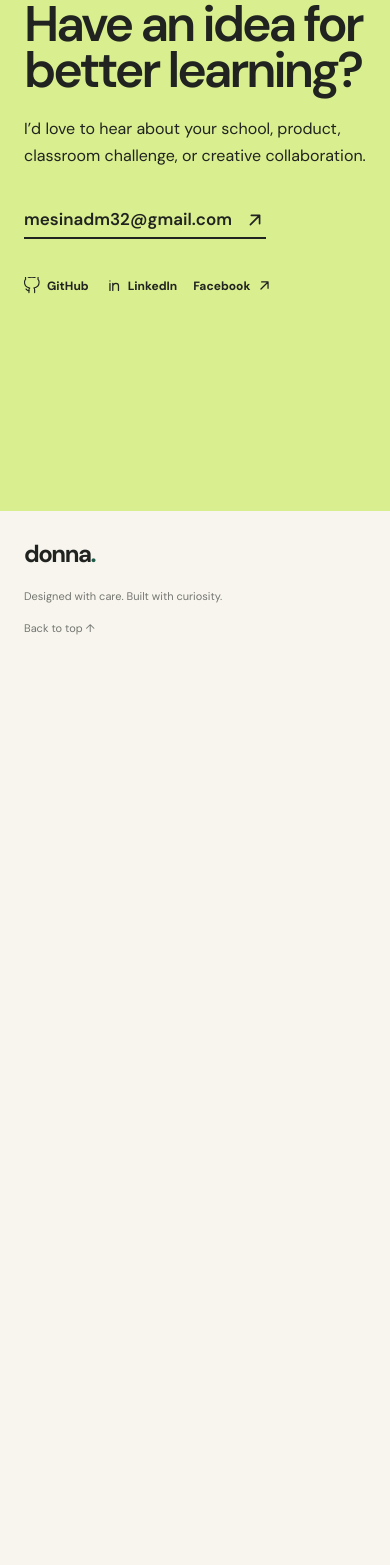
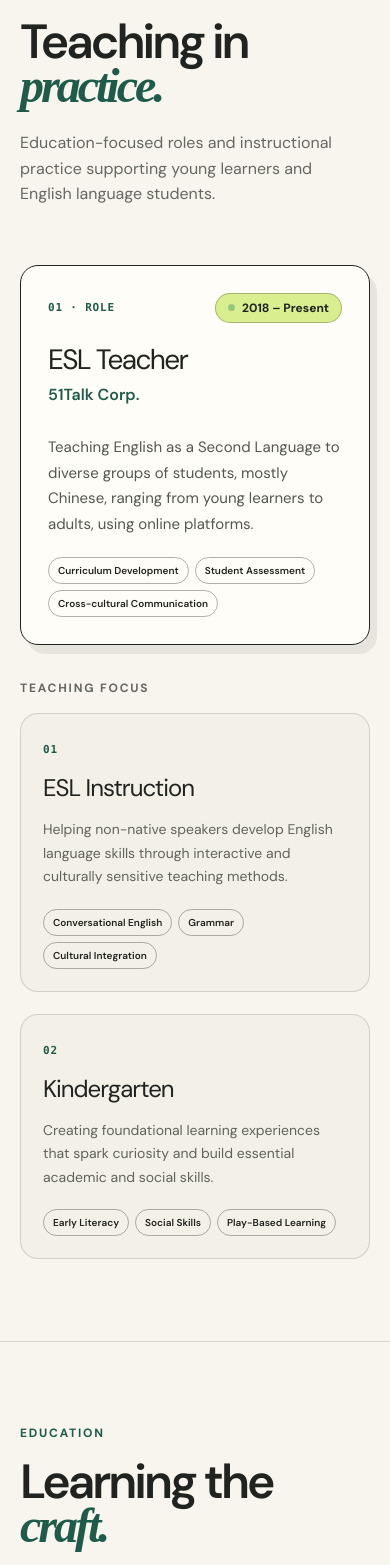
Before and after one commit to Dmjm99125/new-portfolio, a React (Vite) app: page / in a window 390 px wide. Shown: the part 6043-7608 px from the top of the page. Before the commit the page ends 6725 px from the top, so only its background shows below. Built offline with nearby package versions, Linux system fonts and the light colour scheme; a web font is replaced by a local one.

Commit message:
Add work experience and education sections

```diff
--- a/src/App.tsx
+++ b/src/App.tsx
@@ -1,6 +1,7 @@
 import { useState } from "react";
 import CaseStudyModal from "./components/CaseStudyModal";
 import { ArrowUpRight, FileText, Github, LinkedIn, Menu } from "./components/Icons";
+import { education, teachingFocus, workExperience } from "./data/background";
 import { projects } from "./data/projects";
 
 // When your resume is ready, add the PDF to `public/resume.pdf` and set this to `"/resume.pdf"` (or an external link).
@@ -78,6 +79,12 @@ export default function App() {
           </a>
           <a href="#stack" onClick={closeMenu}>
             Stack
+          </a>
+          <a href="#experience" onClick={closeMenu}>
+            Experience
+          </a>
+          <a href="#education" onClick={closeMenu}>
+            Education
           </a>
           <a className="nav-cta" href="#contact" onClick={closeMenu}>
             Let’s talk <ArrowUpRight />
@@ -439,6 +446,104 @@ export default function App() {
           </div>
         </section>
 
+        <section className="experience section" id="experience">
+          <div className="section-heading section-heading-light">
+            <div>
+              <p className="eyebrow">Work experience</p>
+              <h2>
+                Teaching in
+                <br />
+                <em>practice.</em>
+              </h2>
+            </div>
+            <p>
+              Education-focused roles and instructional practice supporting young learners and
+              English language students.
+            </p>
+          </div>
+
+          <div className="experience-list">
+            {workExperience.map((item) => (
+              <article className="experience-card" key={`${item.role}-${item.organization}`}>
+                <div className="experience-meta">
+                  <span className="experience-index">{item.number} · Role</span>
+                  <span className="period-pill">
+                    <i aria-hidden="true" /> {item.period}
+                  </span>
+                </div>
+                <div className="experience-body">
+                  <div>
+                    <h3>{item.role}</h3>
+                    <p className="experience-org">{item.organization}</p>
+                  </div>
+                  <div className="experience-details">
+                    <p>{item.description}</p>
+                    <div className="tag-list">
+                      {item.tags.map((tag) => (
+                        <span key={tag}>{tag}</span>
+                      ))}
+                    </div>
+                  </div>
+                </div>
+              </article>
+            ))}
+          </div>
+
+          <div className="focus-block">
+            <p className="eyebrow focus-label">Teaching focus</p>
+            <div className="focus-grid">
+              {teachingFocus.map((focus) => (
+                <article className="focus-card" key={focus.title}>
+                  <span className="focus-index">{focus.number}</span>
+                  <h3>{focus.title}</h3>
+                  <p>{focus.description}</p>
+                  <div className="tag-list">
+                    {focus.tags.map((tag) => (
+                      <span key={tag}>{tag}</span>
+                    ))}
+                  </div>
+                </article>
+              ))}
+            </div>
+          </div>
+        </section>
+
+        <section className="education section" id="education">
+          <div className="section-heading section-heading-light">
+            <div>
+              <p className="eyebrow">Education</p>
+              <h2>
+                Learning the
+                <br />
+                <em>craft.</em>
+              </h2>
+            </div>
+            <p>Academic foundations bridging computing technology and early childhood education.</p>
+          </div>
+
+          <div className="education-grid">
+            {education.map((item) => (
+              <article
+                className={`education-card education-${item.accent}`}
+                key={`${item.period}-${item.degree}`}
+              >
+                <div className="education-top">
+                  <span className="education-index">{item.number}</span>
+                  <span className="period-pill">{item.period}</span>
+                </div>
+                <h3>{item.degree}</h3>
+                <p className="education-institution">{item.institution}</p>
+                <p className="education-description">{item.description}</p>
+                <div className="tag-list">
+                  {item.tags.map((tag) => (
+                    <span key={tag}>{tag}</span>
+                  ))}
+                </div>
+              </article>
+            ))}
+          </div>
+        </section>
+
         <section className="contact section" id="contact">
           <div className="contact-inner">
             <p className="eyebrow">Let’s connect</p>
--- /dev/null
+++ b/src/data/background.ts
@@ -0,0 +1,77 @@
+export type WorkExperienceItem = {
+  number: string;
+  role: string;
+  organization: string;
+  period: string;
+  description: string;
+  tags: string[];
+};
+
+export type TeachingFocusItem = {
+  number: string;
+  title: string;
+  description: string;
+  tags: string[];
+};
+
+export type EducationItem = {
+  number: string;
+  period: string;
+  degree: string;
+  institution: string;
+  description: string;
+  tags: string[];
+  accent: "lime" | "warm";
+};
+
+export const workExperience: WorkExperienceItem[] = [
+  {
+    number: "01",
+    role: "ESL Teacher",
+    organization: "51Talk Corp.",
+    period: "2018 – Present",
+    description:
+      "Teaching English as a Second Language to diverse groups of students, mostly Chinese, ranging from young learners to adults, using online platforms.",
+    tags: ["Curriculum Development", "Student Assessment", "Cross-cultural Communication"],
+  },
+];
+
+export const teachingFocus: TeachingFocusItem[] = [
+  {
+    number: "01",
+    title: "ESL Instruction",
+    description:
+      "Helping non-native speakers develop English language skills through interactive and culturally sensitive teaching methods.",
+    tags: ["Conversational English", "Grammar", "Cultural Integration"],
+  },
+  {
+    number: "02",
+    title: "Kindergarten",
+    description:
+      "Creating foundational learning experiences that spark curiosity and build essential academic and social skills.",
+    tags: ["Early Literacy", "Social Skills", "Play-Based Learning"],
+  },
+];
+
+export const education: EducationItem[] = [
+  {
+    number: "01",
+    period: "2023–2027",
+    degree: "Bachelor of Early Childhood Education",
+    institution: "Gordon College — College of Education, Arts, and Sciences",
+    description:
+      "Specialized in teaching kids, mainly Kindergarten and Daycare. Coursework included child psychology, curriculum design, and educational technology.",
+    tags: ["TESOL Methodology", "Child Psychology", "Research Methods"],
+    accent: "lime",
+  },
+  {
+    number: "02",
+    period: "2010–2012",
+    degree: "Associate in Computing Technology",
+    institution: "Central Luzon College of Science & Technology",
+    description:
+      "Foundation in programming, database management, and software development that later informed an analytical approach to education.",
+    tags: ["Programming", "Database Systems", "Software Engineering"],
+    accent: "warm",
+  },
+];
--- a/src/index.css
+++ b/src/index.css
@@ -966,6 +966,181 @@ h2 em {
   margin-top: 28px;
 }
 
+.section-heading-light .eyebrow {
+  color: var(--green);
+}
+.section-heading-light h2 em {
+  color: var(--green);
+}
+.section-heading-light > p {
+  color: #656862;
+}
+
+.experience,
+.education {
+  border-top: 1px solid var(--line);
+}
+
+.experience-list {
+  display: grid;
+  gap: 20px;
+}
+
+.experience-card {
+  background: #fffdf8;
+  border: 1.5px solid var(--ink);
+  border-radius: 18px;
+  box-shadow: 7px 9px 0 rgba(32, 35, 31, 0.08);
+  padding: 34px 38px;
+}
+
+.experience-meta,
+.education-top {
+  align-items: center;
+  display: flex;
+  flex-wrap: wrap;
+  gap: 12px;
+  justify-content: space-between;
+}
+
+.experience-index,
+.education-index,
+.focus-index {
+  color: var(--green);
+  font-family: ui-monospace, SFMono-Regular, Menlo, monospace;
+  font-size: 11px;
+  font-weight: 700;
+  letter-spacing: 0.8px;
+  text-transform: uppercase;
+}
+
+.period-pill {
+  align-items: center;
+  background: var(--lime);
+  border: 1px solid rgba(32, 35, 31, 0.28);
+  border-radius: 999px;
+  color: var(--ink);
+  display: inline-flex;
+  font-size: 12px;
+  font-weight: 700;
+  gap: 7px;
+  padding: 5px 12px;
+}
+
+.period-pill i {
+  animation: pulse 2s infinite;
+  background: #54a368;
+  border-radius: 50%;
+  height: 7px;
+  width: 7px;
+}
+
+.experience-body {
+  align-items: start;
+  display: grid;
+  gap: 28px;
+  grid-template-columns: 0.85fr 1.15fr;
+  margin-top: 22px;
+}
+
+.experience-body h3 {
+  font-size: clamp(28px, 3vw, 38px);
+  letter-spacing: -1.6px;
+  line-height: 1.08;
+}
+
+.experience-org {
+  color: var(--green);
+  font-size: 16px;
+  font-weight: 600;
+  margin-top: 8px;
+}
+
+.experience-details > p {
+  color: #545751;
+  font-size: 15px;
+  line-height: 1.7;
+  margin-bottom: 20px;
+}
+
+.focus-block {
+  margin-top: 34px;
+}
+
+.focus-label {
+  color: #656862;
+  margin-bottom: 16px;
+}
+
+.focus-grid,
+.education-grid {
+  display: grid;
+  gap: 22px;
+  grid-template-columns: repeat(2, minmax(0, 1fr));
+}
+
+.focus-card {
+  background: #f3f1e7;
+  border: 1px solid var(--line);
+  border-radius: 18px;
+  padding: 28px 32px;
+}
+
+.focus-card h3 {
+  font-size: 24px;
+  letter-spacing: -1px;
+  margin: 10px 0 12px;
+}
+
+.focus-card > p {
+  color: #60635e;
+  font-size: 14px;
+  line-height: 1.68;
+  margin-bottom: 20px;
+}
+
+.education-card {
+  border: 1px solid var(--line);
+  border-radius: 18px;
+  display: flex;
+  flex-direction: column;
+  padding: 36px 38px;
+}
+
+.education-lime {
+  background: #eef2d9;
+}
+
+.education-warm {
+  background: #f1e9e0;
+}
+
+.education-warm .period-pill {
+  background: #fffdf8;
+}
+
+.education-card h3 {
+  font-size: clamp(25px, 2.6vw, 34px);
+  letter-spacing: -1.4px;
+  line-height: 1.1;
+  margin-top: 22px;
+}
+
+.education-institution {
+  color: var(--green);
+  font-size: 14px;
+  font-weight: 600;
+  margin-top: 8px;
+}
+
+.education-description {
+  color: #60635e;
+  flex: 1;
+  font-size: 14px;
+  line-height: 1.7;
+  margin: 16px 0 24px;
+}
+
 .stack {
   align-items: start;
   display: grid;
@@ -1538,6 +1713,9 @@ footer > a:last-child {
 }
 
 @media (max-width: 900px) {
+  .nav-links {
+    gap: 20px;
+  }
   .hero {
     gap: 50px;
     grid-template-columns: 1fr;
@@ -1553,6 +1731,9 @@ footer > a:last-child {
   }
   .project-grid,
   .about-grid,
+  .experience-body,
+  .focus-grid,
+  .education-grid,
   .project-featured-body,
   .case-meta-strip,
   .case-metrics-row,
@@ -1700,8 +1881,13 @@ footer > a:last-child {
     align-items: start;
     flex-direction: column;
   }
-  .about-card {
+  .about-card,
+  .experience-card,
+  .education-card {
     padding: 27px;
+  }
+  .focus-card {
+    padding: 22px;
   }
   .card-icon {
     margin-bottom: 36px;
```
